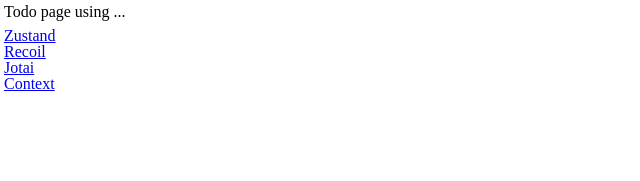
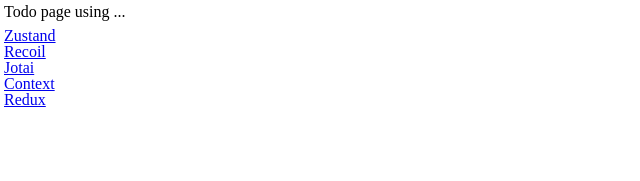
Before and after one commit to mskwon1/react-todo-app, a React (Vite) app: page / in a window 1280 px wide. Shown: the top 181 px of the page, without its empty margins (0-640 px from the left). Built offline with nearby package versions, Linux system fonts and the light colour scheme.

Commit message:
Registers redux todo page to router

```diff
--- a/src/pages/IndexPage.tsx
+++ b/src/pages/IndexPage.tsx
@@ -25,6 +25,9 @@
         <li>
           <Link to="/context">Context</Link>
         </li>
+        <li>
+          <Link to="/redux">Redux</Link>
+        </li>
       </ul>
     </div>
   );
--- a/src/routers/mainRouter.tsx
+++ b/src/routers/mainRouter.tsx
@@ -32,6 +32,12 @@
     ErrorBoundary: DefaultErrorBoundary,
     lazy: () => import('#pages/ContextTodoPage'),
   },
+  {
+    path: '/redux',
+    loader: noopLoader,
+    ErrorBoundary: DefaultErrorBoundary,
+    lazy: () => import('#pages/ReduxTodoPage'),
+  },
 ]);
 
 export default router;
```
